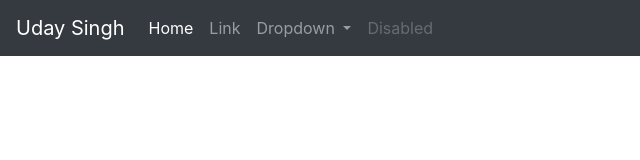
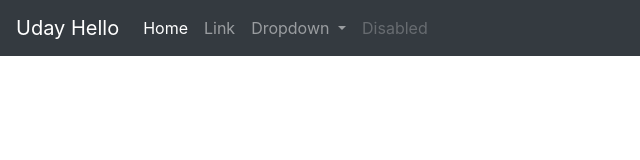
Before and after one commit to Udaynarwal1/udaywebsite, a plain HTML site: page index.html in a window 1280 px wide. Shown: the full height of the page, 0-640 px from the left. Drawn offline with nearby package versions, Linux system fonts and the light colour scheme.

Commit message:
Update index.html

```diff
--- a/index.html
+++ b/index.html
@@ -12,7 +12,7 @@
   </head>
   <body>
     <nav class="navbar navbar-expand-lg navbar-dark bg-dark">
-        <a class="navbar-brand" href="#">Uday Singh</a>
+        <a class="navbar-brand" href="#">Uday Hello</a>
         <button class="navbar-toggler" type="button" data-toggle="collapse" data-target="#navbarSupportedContent" aria-controls="navbarSupportedContent" aria-expanded="false" aria-label="Toggle navigation">
           <span class="navbar-toggler-icon"></span>
         </button>
```
